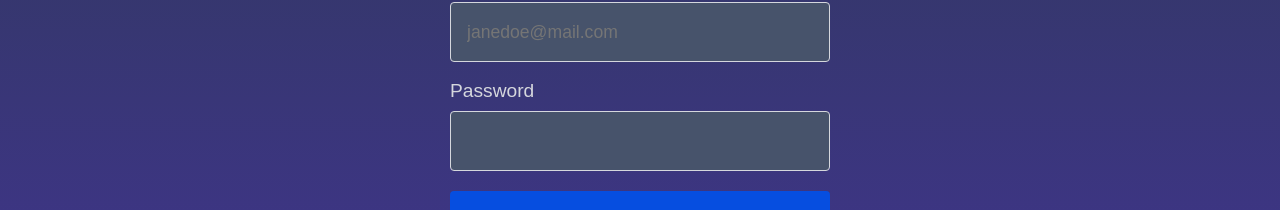
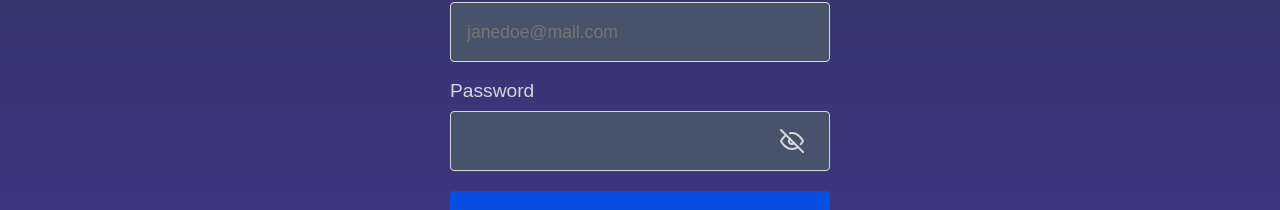
Before and after one commit to ulathincube/messaging-client, a React (Vite) app: page /auth in a window 1280 px wide. Shown: the part 324-534 px from the top of the page. Built offline with nearby package versions, Linux system fonts and the light colour scheme; no server answers; a web font is replaced by a local one.

Commit message:
Feat: auth styling

```diff
--- a/package.json
+++ b/package.json
@@ -14,7 +14,8 @@
     "dayjs": "^1.11.21",
     "react": "^19.2.8",
     "react-dom": "^19.2.8",
-    "react-router": "^8.3.0"
+    "react-router": "^8.3.0",
+    "socket.io-client": "^4.8.3"
   },
   "devDependencies": {
     "@eslint/js": "^10.0.1",
--- a/src/App.jsx
+++ b/src/App.jsx
@@ -6,17 +6,21 @@ import Messages from './pages/Messages';
 import ContactContext from './store/contact';
 import StatusContext from './store/status';
 import AuthContext from './store/auth';
+import SocketContext from './store/socket';
 import { useState, useMemo, useEffect } from 'react';
 import Authenticate from './pages/Authenticate';
 import Protected from './components/Protected';
 import Toast from './components/Toast';
 import Loader from './components/Loader';
 import { wakeServerUp } from './services';
+import { io } from 'socket.io-client';
 
 function App() {
   const [contact, setContact] = useState(null);
   const [user, setUser] = useState(null);
   const [status, setStatus] = useState({ type: 'idle', message: '' });
+  const [webSocket, setWebSocket] = useState(false);
+  const [socket, setSocket] = useState({});
 
   useEffect(() => {
     async function runEffect() {
@@ -30,8 +34,34 @@ function App() {
     runEffect();
   }, []);
 
+  useEffect(() => {
+    function runEffect() {
+      if (webSocket) {
+        const socket = io('ws://localhost:5000');
+        onChangeSocket(socket);
+        console.log({ socket });
+      }
+    }
+
+    runEffect();
+
+    return () => {};
+  }, [webSocket]);
+
   function onChangeContact(newContact) {
     setContact(newContact);
+  }
+
+  function onChangeSocket(websocket) {
+    setSocket(websocket);
+  }
+
+  function onEnableWebSocket() {
+    setWebSocket(true);
+  }
+
+  function onDisableWebSocket() {
+    setWebSocket(false);
   }
 
   function onChangeUser(newUser) {
@@ -57,14 +87,28 @@ function App() {
     return { status, onChangeStatus };
   }, [status]);
 
+  const socketValue = useMemo(() => {
+    return { socket, onChangeSocket };
+  }, [socket]);
+
   return (
     <AuthContext value={userValue}>
       <ContactContext value={contactValue}>
+        <SocketContext value={socketValue}>
           <StatusContext value={statusValue}>
             <Loader />
             <Toast />
             <Routes>
-            <Route path='auth' element={<Authenticate />} />
+              <Route
+                path='auth'
+                element={
+                  <Authenticate
+                    webSocket={webSocket}
+                    onEnableWebSocket={onEnableWebSocket}
+                    onDisableWebSocket={onDisableWebSocket}
+                  />
+                }
+              />
               <Route element={<Protected />}>
                 <Route path='/' element={<Home />} />
                 <Route path='users' element={<Users />} />
@@ -73,6 +117,7 @@ function App() {
               </Route>
             </Routes>
           </StatusContext>
+        </SocketContext>
       </ContactContext>
     </AuthContext>
   );
--- a/src/components/ChatBox/ChatBox.jsx
+++ b/src/components/ChatBox/ChatBox.jsx
@@ -8,6 +8,7 @@ import { getProfileStatus } from '../../services/profile';
 import useAuth from '../../hooks/useAuth';
 import { useQuery, useMutation, useQueryClient } from '@tanstack/react-query';
 import useStatus from '../../hooks/useStatus';
+import useSocket from '../../hooks/useSocket';
 
 function ChatBox() {
   const [contact] = useContact();
@@ -15,6 +16,7 @@ function ChatBox() {
   const [user] = useAuth();
   const queryClient = useQueryClient();
   const { onChangeStatus } = useStatus();
+  const { socket, onChangeSocket } = useSocket();
 
   const { data, error, isLoading } = useQuery({
     queryKey: ['findChats', contact.email],
@@ -27,13 +29,15 @@ function ChatBox() {
       }
       return findChats(user.email, contact.email);
     },
+    refetchInterval: 5000,
   });
+  //  RETHINK SOCKETS
 
   const mutation = useMutation({
     mutationFn: ({ message, senderEmail, contactEmail }) =>
       createMessage(message, senderEmail, contactEmail),
     onSuccess: data => {
-      console.log({ data });
+      console.log({ data, socket });
       queryClient.invalidateQueries({ queryKey: ['findChats'] });
     },
     onError: error => {
--- a/src/components/Login/Login.jsx
+++ b/src/components/Login/Login.jsx
@@ -10,11 +10,17 @@ import { useMutation } from '@tanstack/react-query';
 import ResetPassword from '../ResetPassword';
 import Logo from '../Logo';
 
-function Login({ onToggle, registeredEmail = '' }) {
+function Login({
+  onToggle,
+  registeredEmail = '',
+  onEnableWebSocket,
+  webSocket,
+}) {
   const [email, setEmail] = useState(registeredEmail);
   const [password, setPassword] = useState('');
   const [reset, setReset] = useState(false);
   const { onChangeStatus } = useStatus();
+  const [showPassword, setShowPassword] = useState(false);
 
   const [, onChangeUser] = useAuth();
   const navigate = useNavigate();
@@ -24,6 +30,7 @@ function Login({ onToggle, registeredEmail = '' }) {
     onSuccess: data => {
       onChangeUser(data.data);
       onChangeStatus({ type: 'success', message: data.message });
+      onEnableWebSocket();
       navigate('/');
     },
     onError: error => {
@@ -46,6 +53,10 @@ function Login({ onToggle, registeredEmail = '' }) {
 
   function onPasswordChange({ target: { value } }) {
     setPassword(value);
+  }
+
+  function toggleShowPassword() {
+    setShowPassword(!showPassword);
   }
 
   return createPortal(
@@ -75,7 +86,7 @@ function Login({ onToggle, registeredEmail = '' }) {
                 required
               />
             </div>
-            <div className={styles.group}>
+            <div className={`${styles.group} ${styles.reveal}`}>
               <label className={styles.label} htmlFor='password'>
                 Password
               </label>
@@ -83,10 +94,48 @@ function Login({ onToggle, registeredEmail = '' }) {
                 value={password}
                 onChange={onPasswordChange}
                 className={styles.field}
-                type='password'
+                type={showPassword ? 'text' : 'password'}
                 id='password'
                 required
               />
+              <button
+                type='button'
+                onClick={toggleShowPassword}
+                className={styles.show}
+              >
+                {!showPassword && (
+                  <svg
+                    xmlns='http://www.w3.org/2000/svg'
+                    width='24'
+                    height='24'
+                    viewBox='0 0 24 24'
+                    fill='none'
+                    stroke='currentColor'
+                    strokeWidth='2'
+                    strokeLinecap='round'
+                    strokeLinejoin='round'
+                  >
+                    <path d='M17.94 17.94A10.07 10.07 0 0 1 12 20c-7 0-11-8-11-8a18.45 18.45 0 0 1 5.06-5.94M9.9 4.24A9.12 9.12 0 0 1 12 4c7 0 11 8 11 8a18.5 18.5 0 0 1-2.16 3.19m-6.72-1.07a3 3 0 1 1-4.24-4.24'></path>
+                    <line x1='1' y1='1' x2='23' y2='23'></line>
+                  </svg>
+                )}
+                {showPassword && (
+                  <svg
+                    xmlns='http://www.w3.org/2000/svg'
+                    width='24'
+                    height='24'
+                    viewBox='0 0 24 24'
+                    fill='none'
+                    stroke='currentColor'
+                    strokeWidth='2'
+                    strokeLinecap='round'
+                    strokeLinejoin='round'
+                  >
+                    <path d='M1 12s4-8 11-8 11 8 11 8-4 8-11 8-11-8-11-8z'></path>
+                    <circle cx='12' cy='12' r='3'></circle>
+                  </svg>
+                )}
+              </button>
             </div>
             <Spacer marginTop={5}>
               <div className={styles.group}>
--- a/src/components/Login/Login.module.css
+++ b/src/components/Login/Login.module.css
@@ -55,6 +55,28 @@
   display: flex;
   flex-direction: column;
   gap: 5px;
+}
+
+.group.reveal {
+  position: relative;
+}
+
+.show {
+  position: absolute;
+  top: 68%;
+  left: 90%;
+  transform: translate(-50%, -50%);
+  background-color: transparent;
+  border: none;
+  width: var(--icon-size);
+  height: var(--icon-size);
+}
+
+.show svg {
+  line-height: 0;
+  width: var(--icon-size);
+  height: var(--icon-size);
+  color: var(--text-color);
 }
 
 .field,
--- a/src/components/Register/Register.jsx
+++ b/src/components/Register/Register.jsx
@@ -12,6 +12,7 @@ function Register({ onToggle, onRegister }) {
   const [email, setEmail] = useState('');
   const [password, setPassword] = useState('');
   const { onChangeStatus } = useStatus();
+  const [showPassword, setShowPassword] = useState(false);
   const navigate = useNavigate();
 
   const mutation = useMutation({
@@ -40,6 +41,10 @@ function Register({ onToggle, onRegister }) {
     setPassword(value);
   }
 
+  function toggleShowPassword() {
+    setShowPassword(!showPassword);
+  }
+
   return createPortal(
     <div className={styles.backdrop}>
       <section className={styles.register}>
@@ -64,7 +69,7 @@ function Register({ onToggle, onRegister }) {
               required
             />
           </div>
-          <div className={styles.group}>
+          <div className={`${styles.group} ${styles.reveal}`}>
             <label className={styles.label} htmlFor='password'>
               Password
             </label>
@@ -72,10 +77,48 @@ function Register({ onToggle, onRegister }) {
               value={password}
               onChange={onPasswordChange}
               className={styles.field}
-              type='password'
+              type={showPassword ? 'text' : 'password'}
               id='password'
               required
             />
+            <button
+              type='button'
+              onClick={toggleShowPassword}
+              className={styles.show}
+            >
+              {!showPassword && (
+                <svg
+                  xmlns='http://www.w3.org/2000/svg'
+                  width='24'
+                  height='24'
+                  viewBox='0 0 24 24'
+                  fill='none'
+                  stroke='currentColor'
+                  strokeWidth='2'
+                  strokeLinecap='round'
+                  strokeLinejoin='round'
+                >
+                  <path d='M17.94 17.94A10.07 10.07 0 0 1 12 20c-7 0-11-8-11-8a18.45 18.45 0 0 1 5.06-5.94M9.9 4.24A9.12 9.12 0 0 1 12 4c7 0 11 8 11 8a18.5 18.5 0 0 1-2.16 3.19m-6.72-1.07a3 3 0 1 1-4.24-4.24'></path>
+                  <line x1='1' y1='1' x2='23' y2='23'></line>
+                </svg>
+              )}
+              {showPassword && (
+                <svg
+                  xmlns='http://www.w3.org/2000/svg'
+                  width='24'
+                  height='24'
+                  viewBox='0 0 24 24'
+                  fill='none'
+                  stroke='currentColor'
+                  strokeWidth='2'
+                  strokeLinecap='round'
+                  strokeLinejoin='round'
+                >
+                  <path d='M1 12s4-8 11-8 11 8 11 8-4 8-11 8-11-8-11-8z'></path>
+                  <circle cx='12' cy='12' r='3'></circle>
+                </svg>
+              )}
+            </button>
           </div>
           <Spacer marginTop={5}>
             <div className={styles.group}>
--- /dev/null
+++ b/src/hooks/useSocket.js
@@ -0,0 +1,8 @@
+import { useContext } from 'react';
+import SocketContext from '../store/socket';
+
+function useSocket() {
+  return useContext(SocketContext);
+}
+
+export default useSocket;
--- a/src/pages/Authenticate.jsx
+++ b/src/pages/Authenticate.jsx
@@ -12,7 +12,7 @@ function toggleVisibility(visibility = true) {
   }
 }
 
-function Authenticate() {
+function Authenticate({ onDisableWebSocket, webSocket, onEnableWebSocket }) {
   // login => app // register => login
   const [register, setRegister] = useState(false);
   const [registeredEmail, setRegisteredEmail] = useState('');
@@ -33,7 +33,12 @@ function Authenticate() {
   return register ? (
     <Register onRegister={onRegister} onToggle={toggleAuthentication} />
   ) : (
-    <Login registeredEmail={registeredEmail} onToggle={toggleAuthentication} />
+    <Login
+      webSocket={webSocket}
+      onEnableWebSocket={onEnableWebSocket}
+      registeredEmail={registeredEmail}
+      onToggle={toggleAuthentication}
+    />
   );
 }
 
--- /dev/null
+++ b/src/store/socket.js
@@ -0,0 +1,5 @@
+import { createContext } from 'react';
+
+const SocketContext = createContext({});
+
+export default SocketContext;
```
Also changed, not shown: src/components/ChatBox/ChatBox.module.css (+9 -3 lines), src/components/Register/Register.module.css (+22 -0 lines), 1 other file (tests, documents, lock files or other folders). Lines whose indentation alone changed are shown as unchanged.
